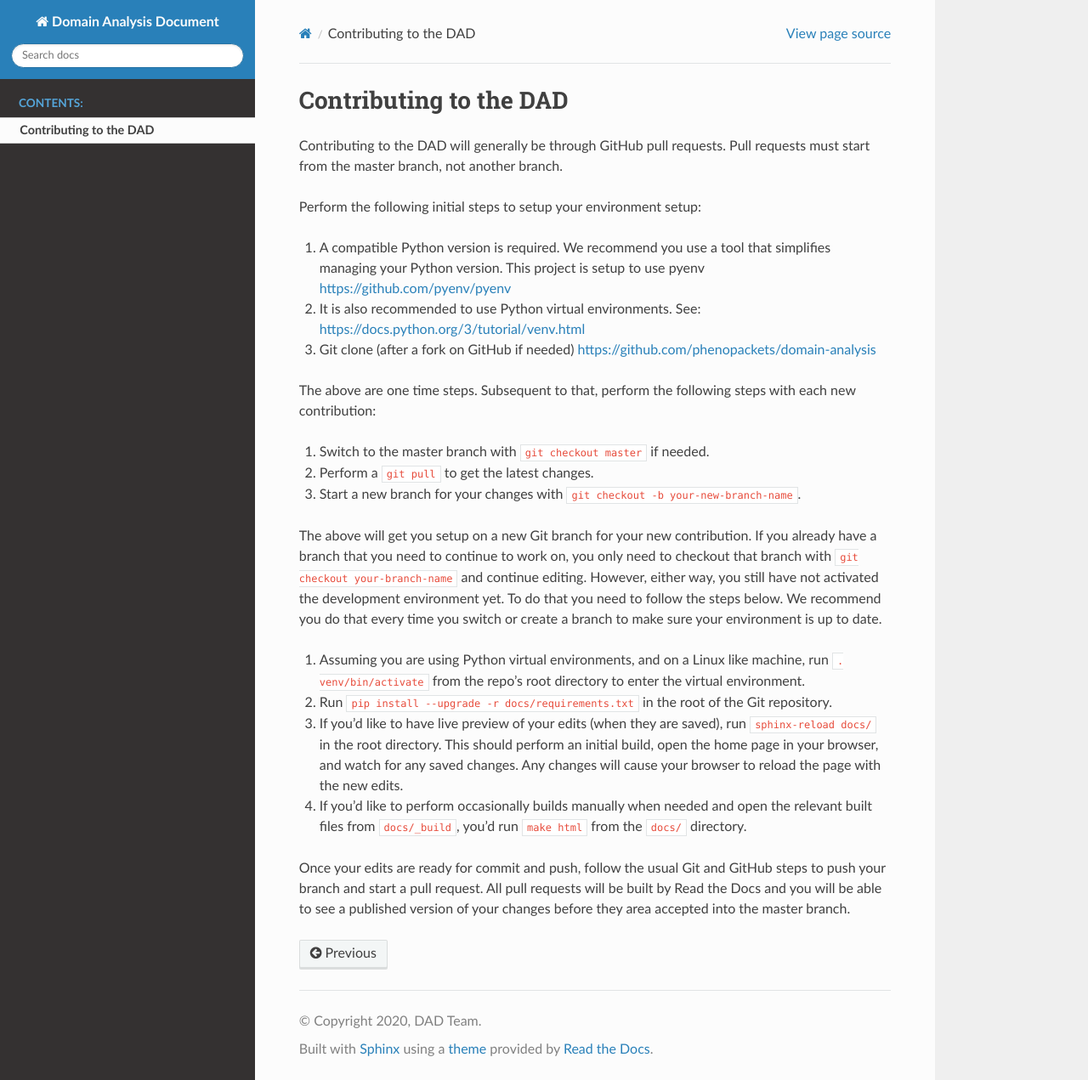
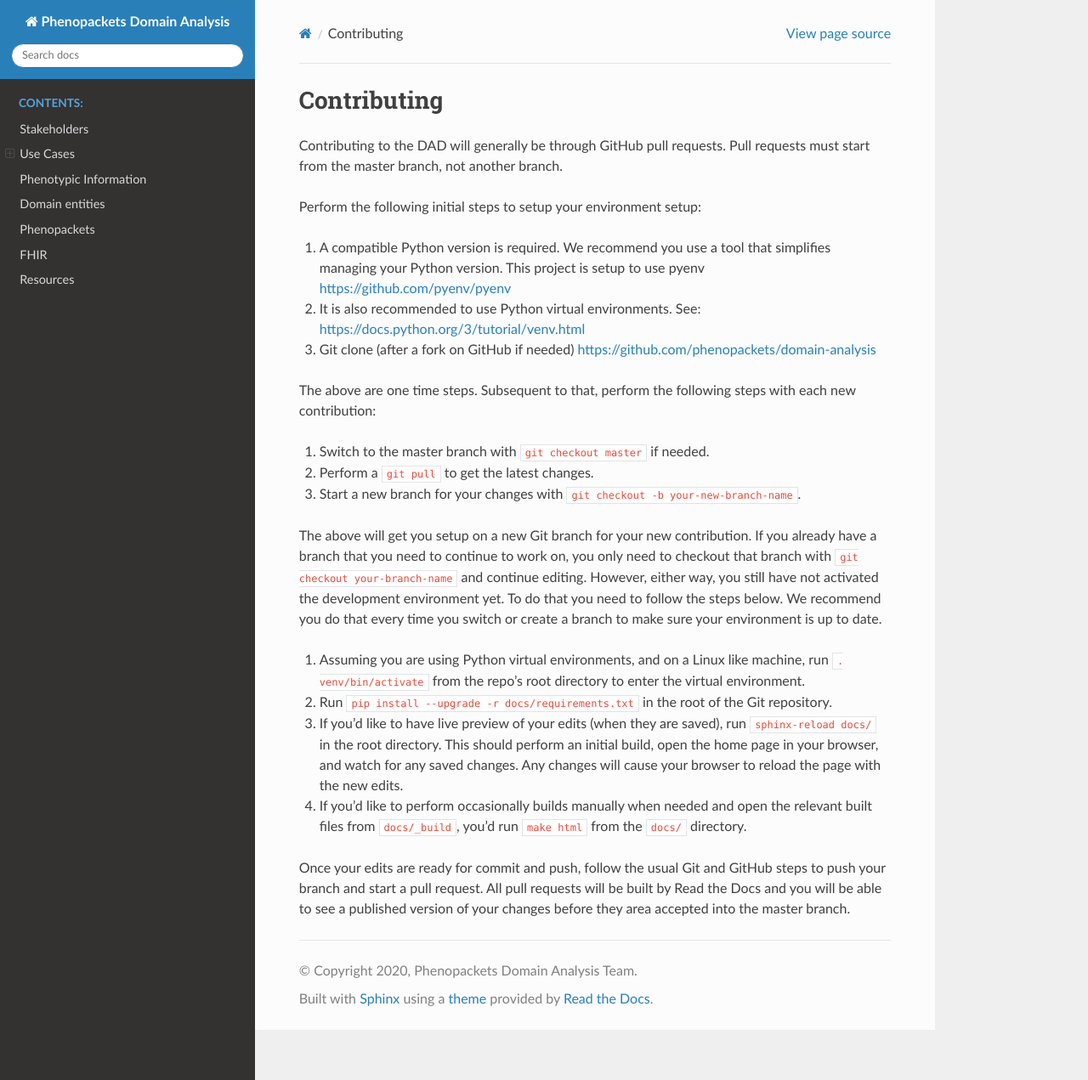
Before and after one commit to phenopackets/domain-analysis, a Sphinx documentation site: the page built from docs/contributing.rst, in a window 1280 px wide and 1271 px high. Shown: the whole window at 85% size. Built offline with Sphinx 7.4.7 and the Read the Docs theme 2.0.0, drawn with Linux system fonts in a browser that asks for light colours; pages that are not in the unit, such as notebooks, are missing from menus.

Commit message:
Adding stub pages

```diff
--- a/docs/conf.py
+++ b/docs/conf.py
@@ -19,9 +19,9 @@
 
 import sphinx_rtd_theme
 
-project = 'Domain Analysis Document'
-copyright = '2020, DAD Team'
-author = 'DAD Team'
+project = 'Phenopackets Domain Analysis'
+copyright = '2020, Phenopackets Domain Analysis Team'
+author = 'Phenopackets Domain Analysis Team'
 
 
 # -- General configuration ---------------------------------------------------
@@ -58,3 +58,8 @@
 pdf_documents = [
 ('index', u'pdf name', u'Sample doc Title', u'author name')
 ]
+
+html_theme_options = {
+    'collapse_navigation': False,
+    'includehidden': True
+}
--- a/docs/Contributing.rst
+++ b/docs/contributing.rst
@@ -1,6 +1,7 @@
 
-Contributing to the DAD
-=======================
+========================
+Contributing
+========================
 
 Contributing to the DAD will generally be through GitHub pull requests.
 Pull requests must start from the master branch, not another branch.
--- /dev/null
+++ b/docs/phenopackets.rst
@@ -0,0 +1,3 @@
+===========================
+Phenopackets
+===========================
--- /dev/null
+++ b/docs/phenotypic-info.rst
@@ -0,0 +1,3 @@
+=========================
+Phenotypic Information
+=========================
--- /dev/null
+++ b/docs/resources.rst
@@ -0,0 +1,3 @@
+======================
+Resources
+======================
--- /dev/null
+++ b/docs/stakeholders.rst
@@ -0,0 +1,3 @@
+==================
+Stakeholders
+==================
--- /dev/null
+++ b/docs/usecases-community.rst
@@ -0,0 +1,3 @@
+===========================
+Community Use Cases
+===========================
--- /dev/null
+++ b/docs/usecases-driver.rst
@@ -0,0 +1,3 @@
+===========================
+Driver Use Cases
+===========================
```
Also changed, not shown: docs/domain-entities.rst (added, +8 -0 lines), docs/fhir.rst (added, +8 -0 lines), docs/index.rst (+31 -37 lines), docs/usecases.rst (added, +17 -0 lines), 2 other files.
